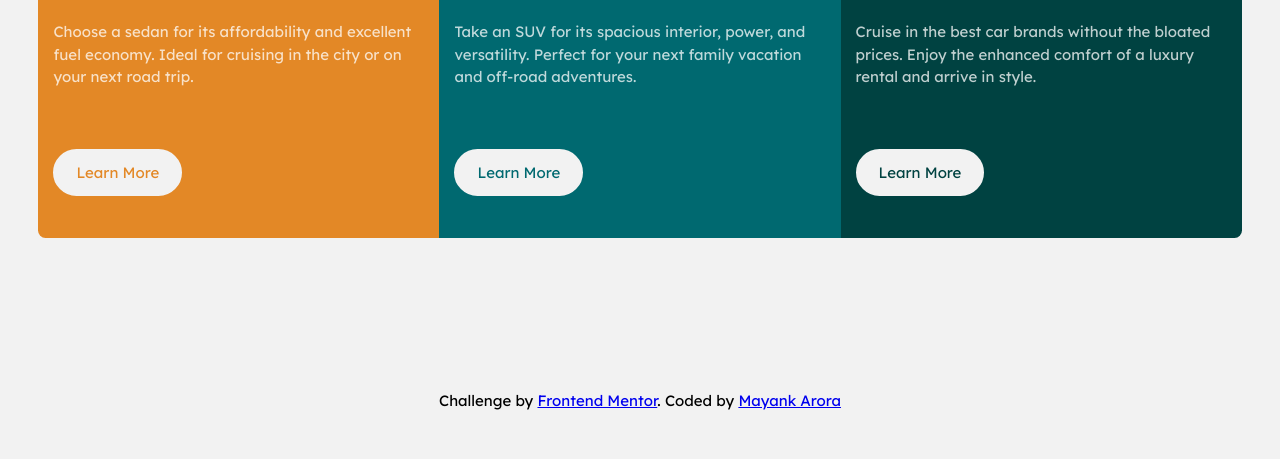
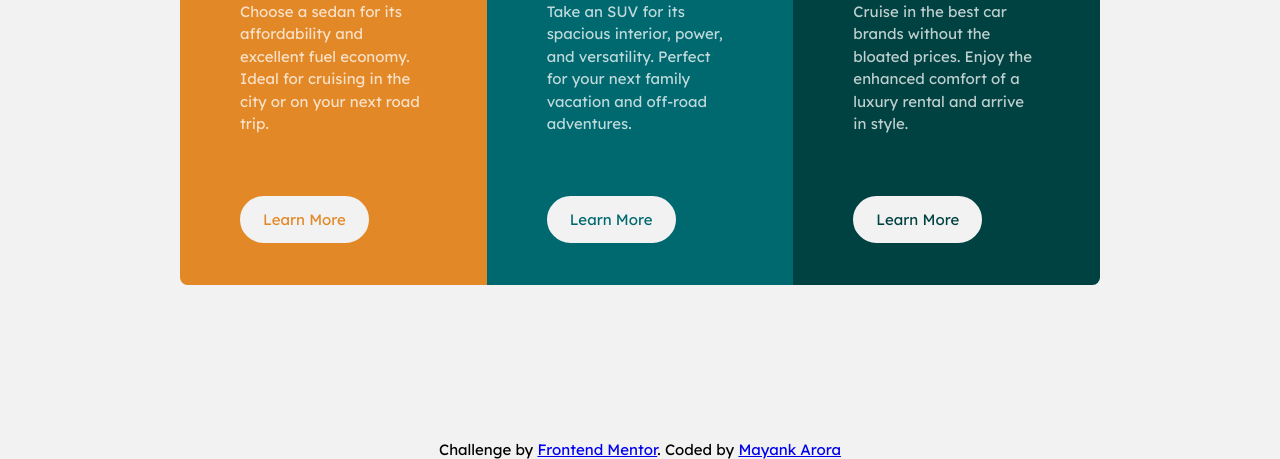
Before and after one commit to mayankdrvr/3-column_preview_card_component_frontendmentor, a plain HTML site: page index.html in a window 1280 px wide. Shown: the part 367-826 px from the top of the page. Before the commit the page ends 800 px from the top, so only its background shows below. Drawn offline with Linux system fonts and the light colour scheme.

Commit message:
Add existing project files to Git

```diff
--- a/styles.css
+++ b/styles.css
@@ -129,7 +129,7 @@ body {
     }
 
     .container--properties {
-        padding: 2.8rem 1rem 2.8rem 1rem;
+        padding: 2.8rem 4rem 2.8rem 4rem;
     }
 
     .container__one {
@@ -151,15 +151,20 @@ body {
     }
 
     .container--properties {
-        padding: 2.8rem 1rem 2.8rem 1rem;
+        padding: 2.8rem 4rem 2.8rem 4rem;
     }
 
-    .container__one {
-        border-radius: 0.5rem 0 0 0.5rem;
+}
+
+@media (min-width: 1024px) {
+    .container {
+        display: flex;
+        flex-direction: row;
+        width: 920px;
+        height: 500px;
     }
 
-    .container__three {
-
-        border-radius: 0 0.5rem 0.5rem 0;
+    .container--properties {
+        padding: 2.8rem 4rem 2.8rem 4rem;
     }
 }
```
